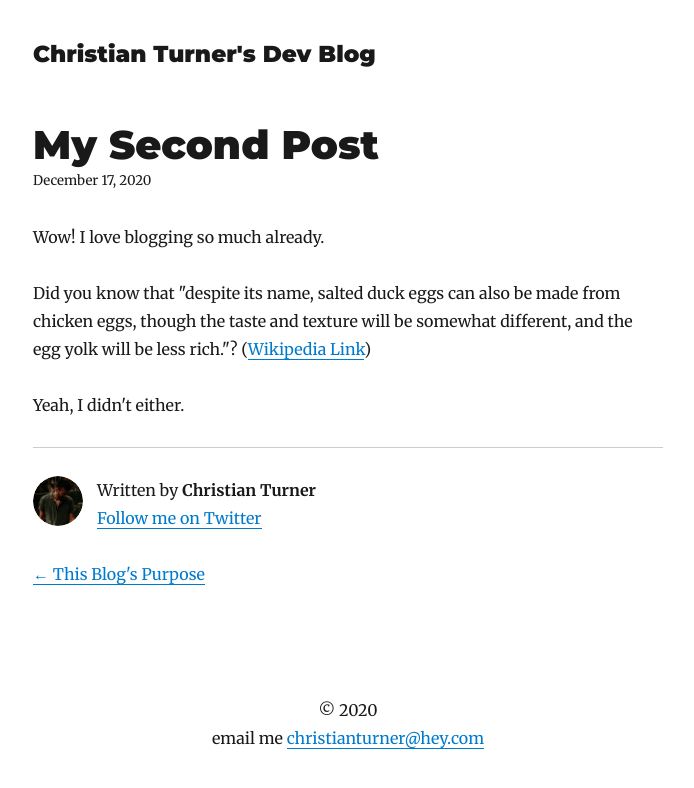
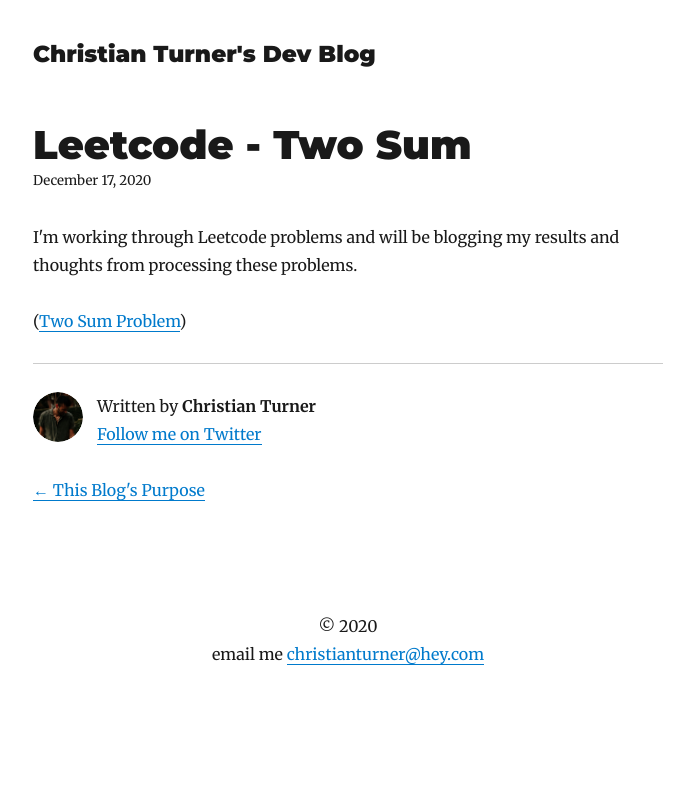
Before and after one commit to cdt-eth/blog, a Gatsby site in the folder blog/: page /blog/my-second-post/ in a window 1280 px wide. Shown: the whole page, without its empty margins (292-986 px from the left). Built offline with nearby package versions, Linux system fonts and the light colour scheme; Gatsby itself is replaced by a stand-in of ours; some packages are replaced by stand-ins of ours.

Commit message:
two sum blog

```diff
--- a/blog/content/blog/my-second-post/index.md
+++ b/blog/content/blog/my-second-post/index.md
@@ -1,13 +1,8 @@
 ---
-title: My Second Post
+title: Leetcode - Two Sum
 date: "2020-12-17T23:46:37.121Z"
 ---
 
-Wow! I love blogging so much already.
+I'm working through Leetcode problems and will be blogging my results and thoughts from processing these problems.
 
-Did you know that "despite its name, salted duck eggs can also be made from
-chicken eggs, though the taste and texture will be somewhat different, and the
-egg yolk will be less rich."?
-([Wikipedia Link](http://en.wikipedia.org/wiki/Salted_duck_egg))
-
-Yeah, I didn't either.
+([Two Sum Problem](https://leetcode.com/problems/two-sum/))
```
